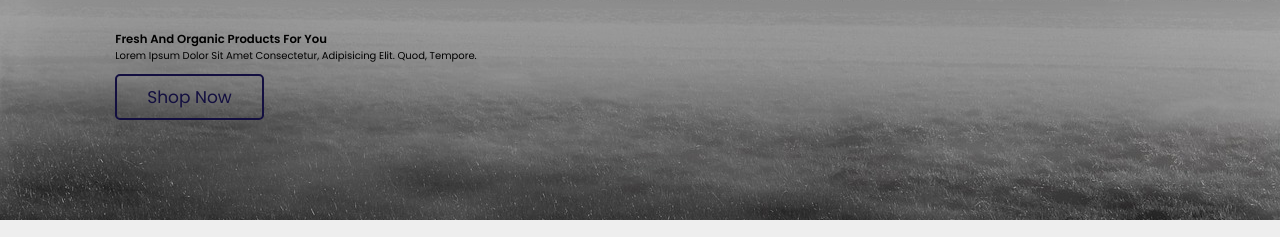
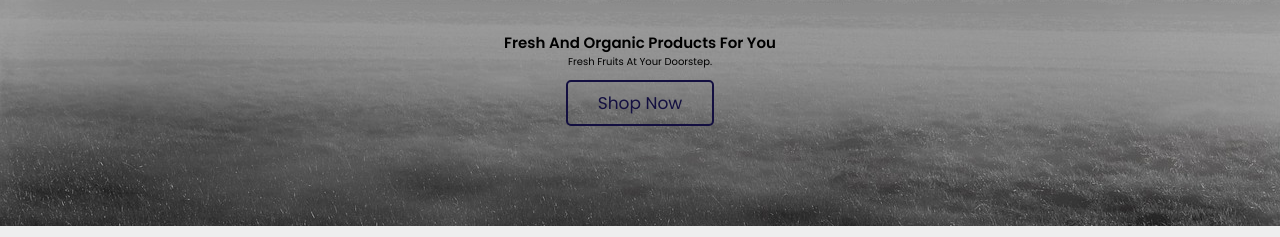
Before and after one commit to Shitanshu2408/cotton, a plain HTML site: page index.html in a window 1280 px wide. Shown: the part 139-376 px from the top of the page. Drawn offline with nearby package versions, Linux system fonts and the light colour scheme.

Commit message:
first commit

```diff
--- a/css/style.css
+++ b/css/style.css
@@ -7,10 +7,11 @@
   --box-shadow: 0 .5rem 1.5 rgba(0, 0, 0, 0.1);
   --border: 2rem solid rgba(0, 0, 0, 0.1);
   --outline: 1rem solid rgba(0, 0, 0, 0.1);
-  --outline-hover: 2rem solid var(--black);
+  --outline-hover: 0.8rem solid var(--black);
 }
 
 * {
+  text-align: center;
   font-family: "Poppins", sans-serif;
   margin: 0;
   padding: 0;
@@ -283,7 +284,7 @@ section{
   display:block;
   align-items:center;
   justify-content:center;
-  background: url(../images/banner.jpg) no-repeat;
+  background: url(../images/banner.jpg  ) no-repeat;
   background-position:center;
   background-size:cover;
   padding-top:17rem;
--- a/index.html
+++ b/index.html
@@ -86,9 +86,9 @@
 
     <section class="home" id="home">
       <div class="content"></div>
-      <h3>fresh and <span>organic</span> products for you</h3>
+      <h1>fresh and <span>organic</span> products for you</h1>
       <p>
-        Lorem ipsum dolor sit amet consectetur, adipisicing elit. Quod, tempore.
+       Fresh fruits at your doorstep.
       </p>
       <div class="class">
       <a href="#" class="btn">shop now</a>
```
Also changed, not shown: images/banner2.jpg (added), images/banner3.jpg (added).
